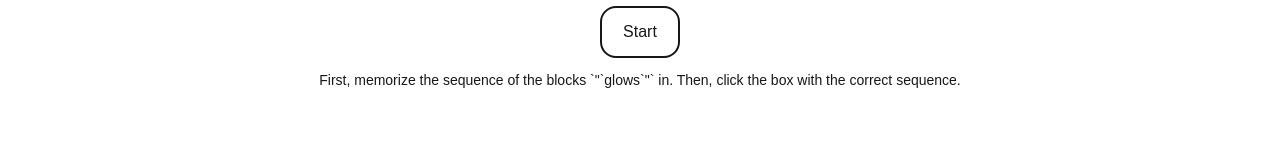
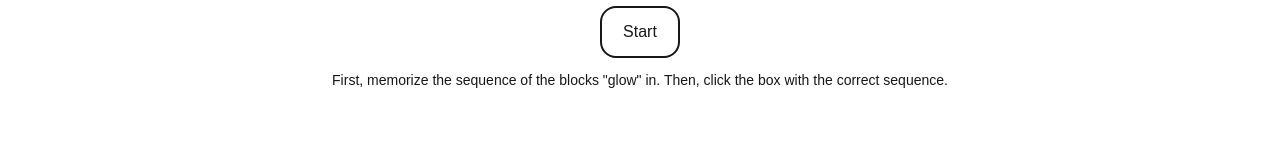
Before and after one commit to ZH-170/ryan-limzh-corner, a Next.js app: page /project/games/seq-mem in a window 1280 px wide. Shown: the part 264-424 px from the top of the page. Built offline with nearby package versions, Linux system fonts and the light colour scheme.

Commit message:
Update a little typo

```diff
--- a/src/app/project/games/seq-mem/page.tsx
+++ b/src/app/project/games/seq-mem/page.tsx
@@ -93,7 +93,7 @@ export default function SeqMem() {
         <div className="absolute mx-10 my-10 flex aspect-square w-4/5 max-w-110 flex-col items-center justify-center border-2 bg-white">
           <h1 className="text-xl font-bold sm:text-4xl">You got it!</h1>
           <h2 className="text-md sm:text-2xl">
-            Let`&apos;`s jump into the next level!
+            Let&apos;s jump into the next level!
           </h2>
         </div>
       )}
@@ -125,7 +125,7 @@ export default function SeqMem() {
             Start
           </button>
           <h1 className="sm:text-md text-sm">
-            First, memorize the sequence of the blocks `&quot;`glows`&quot;` in.
+            First, memorize the sequence of the blocks &quot;glow&quot; in.
             Then, click the box with the correct sequence.
           </h1>
         </div>
```
